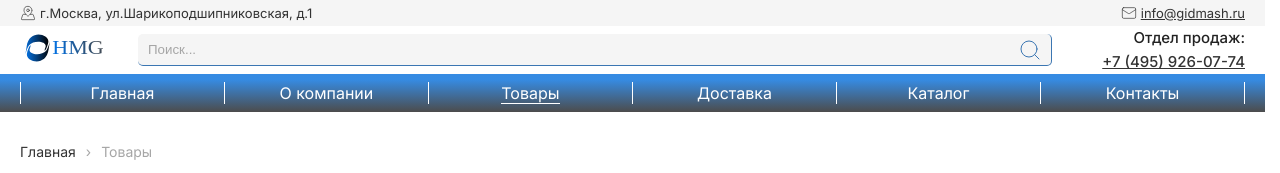
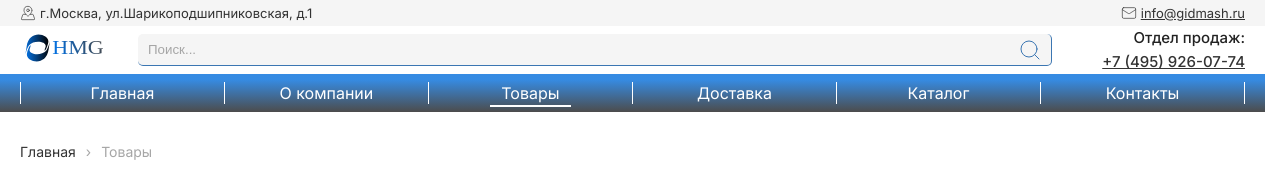
Before and after one commit to ArtemMazin/ViVa, a Next.js app: page /goods in a window 1280 px wide. Shown: the top 173 px of the page. Built offline with nearby package versions, Linux system fonts and the light colour scheme.

Commit message:
refactor: изменить SearchBar на compound component

```diff
--- a/components/Header/Navigation/Navigation.module.css
+++ b/components/Header/Navigation/Navigation.module.css
@@ -20,7 +20,8 @@
 }
 
 .link {
-  width: 100%;
+  position: relative;
+  min-width: 40%;
   color: var(--color-main);
   font-size: 16px;
   font-weight: 400;
@@ -29,19 +30,38 @@
   transition: var(--transition);
 }
 
+.link::after {
+  position: absolute;
+  bottom: -4px;
+  left: 0;
+  width: 0;
+  height: 2px;
+  background-color: var(--color-main);
+  content: '';
+  transition: 0.3s ease;
+}
+
 .link:visited {
   color: var(--color-main);
-}
-
-.item:hover .link {
-  opacity: 0.4;
 }
 
 .item:first-child {
   border-left: 1px solid var(--color-main);
 }
 
-.active {
-  display: inline;
-  border-bottom: 1px solid var(--color-main);
+.active::after {
+  position: absolute;
+  bottom: -4px;
+  left: 0;
+  width: 100%;
+  height: 2px;
+  background-color: var(--color-main);
+  content: '';
+  transition: 0.3s ease;
 }
+
+@media (any-hover: hover) {
+  .link:hover::after {
+    width: 100%;
+  }
+}
--- a/components/Popup/Popup.jsx
+++ b/components/Popup/Popup.jsx
@@ -1,11 +1,10 @@
 'use client';
 
-import { createContext, useContext, useEffect } from 'react';
+import { useContext, useEffect } from 'react';
 import styles from './Popup.module.css';
 import { X } from 'lucide-react';
 import cn from 'classnames';
-
-const PopupContext = createContext();
+import { PopupContext } from '@/contexts/PopupContext';
 
 const PopupCompound = ({ isOpen, onClose, style, children }) => {
   useEffect(() => {
--- a/components/Search/Search.jsx
+++ b/components/Search/Search.jsx
@@ -1,12 +1,13 @@
 'use client';
 
-import React, { useCallback } from 'react';
+import React, { useCallback, useContext } from 'react';
 import styles from './Search.module.css';
 import { useRouter, useSearchParams } from 'next/navigation';
 import { Search } from 'lucide-react';
 import { useValidationForm } from '@/hooks/useValidationForm';
+import { SearchContext } from '@/contexts/SearchContext';
 
-const SearchBar = () => {
+const SearchCompound = ({ children }) => {
   const { values, resetForm, handleChangeValidation } = useValidationForm();
 
   const router = useRouter();
@@ -35,7 +36,29 @@ const SearchBar = () => {
   };
 
   return (
+    <SearchContext.Provider
+      value={{ handleKeyDown, goToSearch, values, handleChangeValidation }}
+    >
+      {children}
+    </SearchContext.Provider>
+  );
+};
+
+SearchCompound.Form = function Form({ children }) {
+  const { goToSearch } = useContext(SearchContext);
+
+  return (
     <form className={styles.form} onSubmit={goToSearch} noValidate>
+      {children}
+    </form>
+  );
+};
+
+SearchCompound.Input = function Input() {
+  const { handleKeyDown, values, handleChangeValidation } =
+    useContext(SearchContext);
+
+  return (
     <input
       type="search"
       name="search"
@@ -45,10 +68,25 @@ const SearchBar = () => {
       onChange={handleChangeValidation}
       onKeyDown={handleKeyDown}
     />
+  );
+};
+
+SearchCompound.Button = function Button() {
+  return (
     <button type="submit" className={styles.button}>
       <Search size={24} className={styles.icon} />
     </button>
-    </form>
+  );
+};
+
+const SearchBar = () => {
+  return (
+    <SearchCompound>
+      <SearchCompound.Form>
+        <SearchCompound.Input />
+        <SearchCompound.Button />
+      </SearchCompound.Form>
+    </SearchCompound>
   );
 };
 
--- /dev/null
+++ b/contexts/PopupContext.jsx
@@ -0,0 +1,3 @@
+const { createContext } = require('react');
+
+export const PopupContext = createContext();
--- /dev/null
+++ b/contexts/SearchContext.jsx
@@ -0,0 +1,3 @@
+const { createContext } = require('react');
+
+export const SearchContext = createContext();
```
Lines whose indentation alone changed are shown as unchanged.
